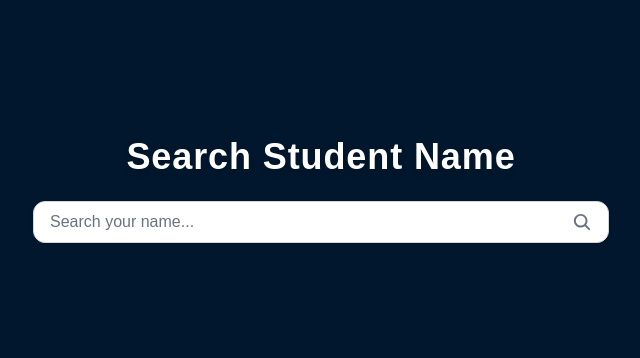
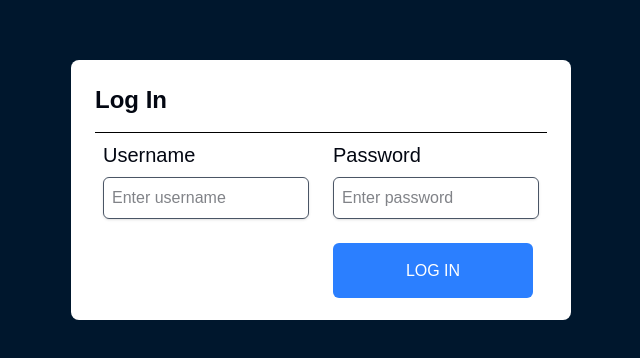
Before and after one commit to johnrefani/classwebsite, a Next.js app: page / in a window 1280 px wide. Shown: the part 210-568 px from the top of the page, without its empty margins (319-959 px from the left). Built offline with nearby package versions, Linux system fonts and the light colour scheme.

Commit message:
Fixed components

```diff
--- a/app/page.tsx
+++ b/app/page.tsx
@@ -1,12 +1,15 @@
+import { Admin } from "@/components/Admin";
+import LogIn from "@/components/LogIn";
+import ModalPage from "@/components/ModalPage";
 import StudentSearch from "@/components/StudentSearch";
-import Modal from "@/components/ui/Modal";
+
 
 
 
 export default function Home() {
   return (
     <main className="">
-      <StudentSearch />
+      <LogIn/>
     </main>
   );
 }
--- a/components/Admin.tsx
+++ b/components/Admin.tsx
@@ -124,7 +124,7 @@ const Dashboard = () => {
             <StudentCard text="BUTANE"/>
         </div>
 
-        <div className="grid grid-rows-3">
+        <div className="flex flex-col gap-2">
            <Button text="ADD STUDENT" className="bg-blue-500"/>
             <Button text="EDIT STUDENT" className="bg-green-500"/>
             <Button text="DELETE STUDENT" className="bg-red-500"/>
--- a/components/LogIn.tsx
+++ b/components/LogIn.tsx
@@ -1,9 +1,9 @@
 import React from 'react'
 import Button from './ui/Button'
 
-const MainContent = () => {
+const LogIn = () => {
   return (
-    <main>
+    <main className='h-screen w-full flex  items-center justify-center'>
     <div className='bg-white rounded-lg p-6 w-[500px] h-[260px]'>
       <div className='border-b-1 border-black w-full max-w-2xl'>
         <h2 className='text-2xl font-semibold text-gray-950 mb-4'>Log In</h2>
@@ -17,16 +17,15 @@ const MainContent = () => {
         <div>
           <h2 className="text-xl font-medium text-gray-950">Password</h2>
           <input className="mt-2 w-full p-2 border text-gray-950 border-gray-600 rounded-md shadow-sm focus:outline-none focus:ring-2 focus:ring-blue-500" placeholder="Enter password"/>
+
+          <Button text='LOG IN' className='bg-blue-500'/>
         </div>
       </div>
 
-      <div className='text-right py-7'>
-        <Button text='LOG IN' className='bg-blue-500'/>
-      </div>
 
     </div>
     </main>
   )
 }
 
-export default MainContent
+export default LogIn
--- /dev/null
+++ b/components/ModalPage.tsx
@@ -0,0 +1,12 @@
+import React from 'react'
+import Modal from './ui/Modal'
+
+const ModalPage = () => {
+  return (
+    <div className='h-screen w-full flex  items-center justify-center'>
+        <Modal name="Johnrey Luntayao"/>
+    </div>
+  )
+}
+
+export default ModalPage
--- a/components/ui/Modal.tsx
+++ b/components/ui/Modal.tsx
@@ -4,8 +4,8 @@ import Button from './Button';
 
 interface ModalProps {
   name: string;
-  onClose: () => void;
-  onConfirm: () => void;
+  onClose?: () => void;
+  onConfirm?: () => void;
 }
 
 const Modal = ({ name, onClose, onConfirm }: ModalProps) => {
```
